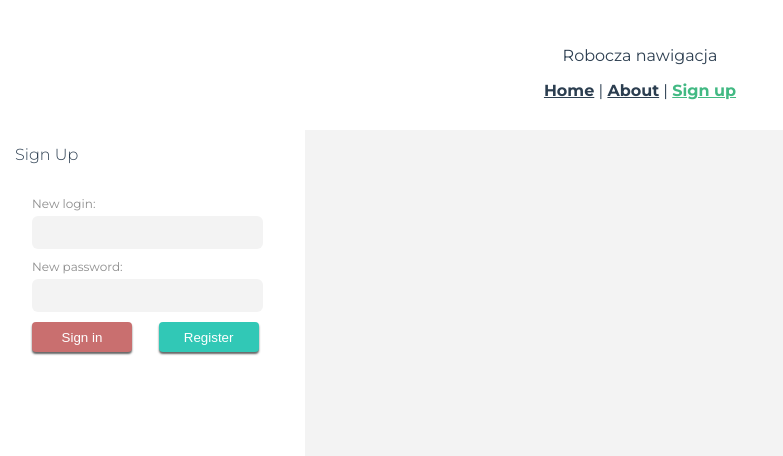
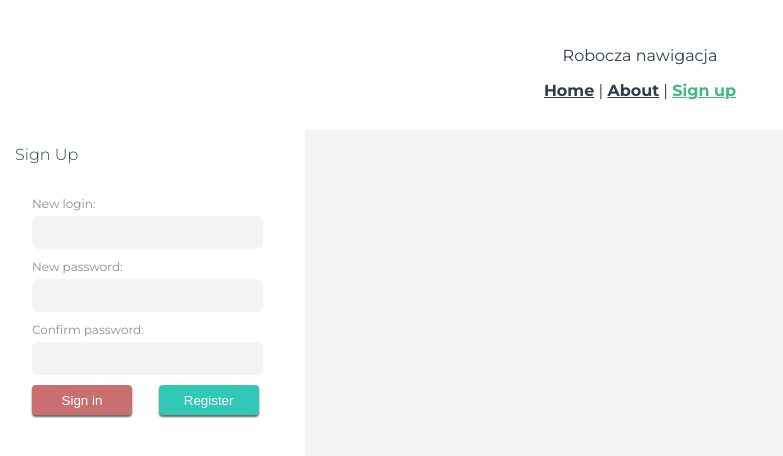
Before and after one commit to Wetido/PlayrV2, a Vue app in the folder frontend/: page /#/signup in a window 1280 px wide. Shown: the top 456 px of the page, without its empty margins (0-783 px from the left). Built offline with nearby package versions, Linux system fonts and the light colour scheme.

Commit message:
added missed input

```diff
--- a/frontend/src/views/signup/SignUp.vue
+++ b/frontend/src/views/signup/SignUp.vue
@@ -7,6 +7,8 @@
         <input class="form-input" v-model="login" type="text" />
         <label class="form-label">New password:</label>
         <input class="form-input" v-model="password" type="password" />
+        <label class="form-label">Confirm password:</label>
+        <input class="form-input" v-model="passwordConfirm" type="password" />
         <label class="wrongData-alert" v-show="isWrongDataProvided"
           >We need data to register you :)</label
         >
@@ -35,6 +37,7 @@ export default {
     return {
       login: "",
       password: "",
+      passwordConfirm: "",
       isWrongDataProvided: false,
     };
   },
```
